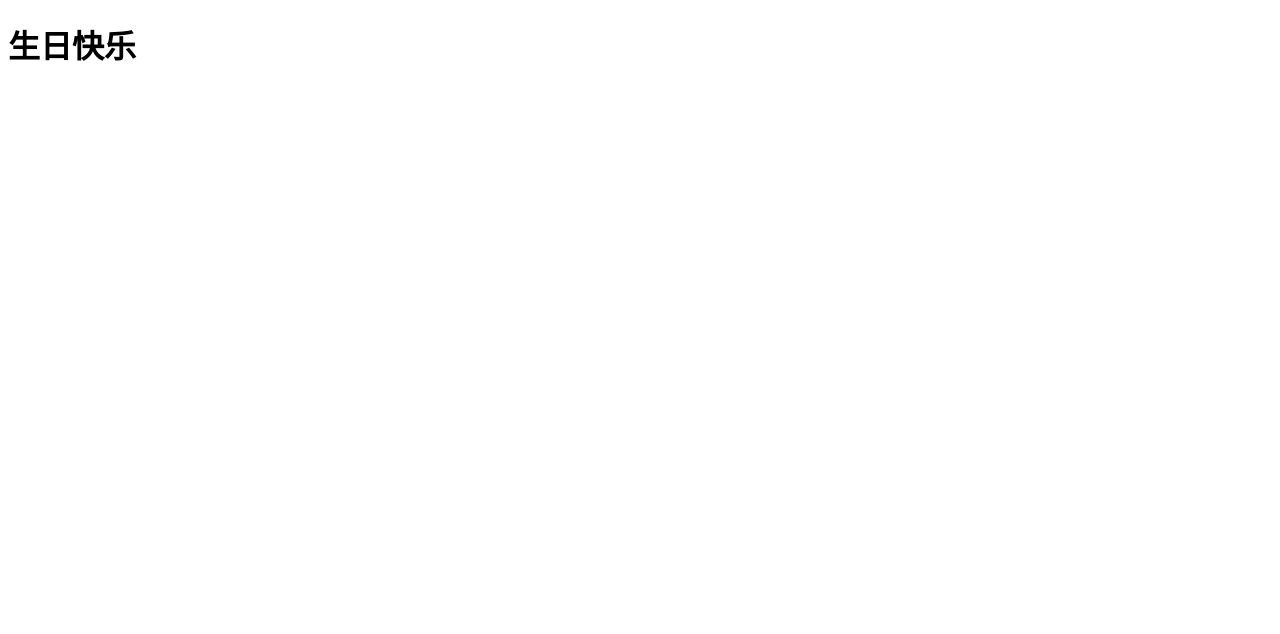
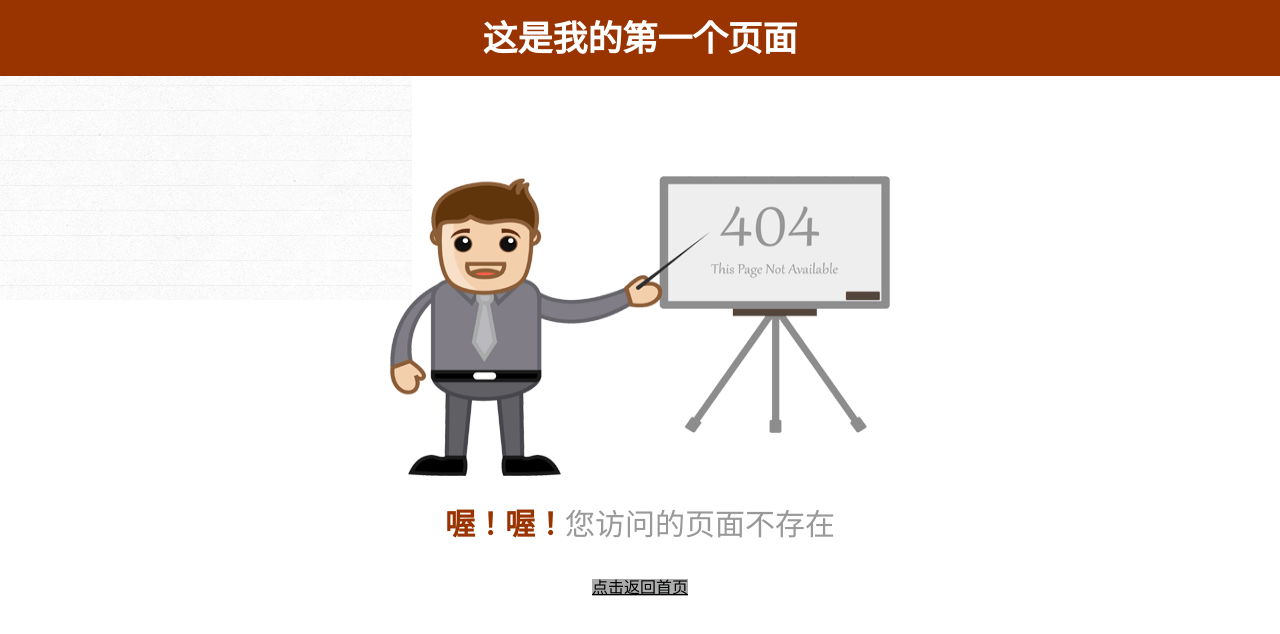
Before and after one commit to fireda/c, a plain HTML site: page index.html in a window 1280 px wide. Drawn offline with Linux system fonts and the light colour scheme.

Commit message:
added new files

```diff
--- a/index.html
+++ b/index.html
@@ -4,13 +4,58 @@
     <meta charset="UTF-8">
     <meta http-equiv="X-UA-Compatible" content="IE=edge">
     <meta name="viewport" content="width=device-width, initial-scale=1.0">
-    <title>生日快乐</title>
+    <title>实现一个简单的页面</title>
+    <style type="text/css">
+        *{
+            margin: 0;
+            padding: 0;
+            border: 0;
+        }
+        body{
+            background: url(QQ图片20221017223203.png) no-repeat;
+        }
+        .b{
+            background: #930;
+            text-align: center;
+            color: #fff;
+        }
+        .b h2 {
+            font-size: 35px;
+            padding: 10px 0 15px 0;
+
+        }
+        .c{
+            text-align: center;
+            padding: 100px 0 20px 0;
+        }
+        .c p{
+            color: #999;
+            font-size: 30px;
+            margin: 20px 0 30px 0;
+
+        }
+        .c span{
+            color: #930;
+            font-weight: bolder;
+        }
+        .c a{
+            background: url(1-20051Q54325324.jpg) no-repeat;
+            color: black;
+        }
+
+    </style>
 </head>
 <body>
-    <h1>生日快乐</h1>
-    </table>
-
-
+    <div class="a">
+        <div class="b">
+            <h2>这是我的第一个页面</h2>
+        </div>
+        <div class="c">
+            <img src="QQ图片20221017223144.png" alt="" width="500" height="300">
+            <p><span>喔！喔！</span>您访问的页面不存在</p>
+            <a href="https://www.baidu.com/">点击返回首页</a>
+        </div>
+    </div>
 
 </body>
 </html>
```
Also changed, not shown: 1-20051Q54325324.jpg (added), QQ图片20221017223144.png (added), QQ图片20221017223203.png (added).
